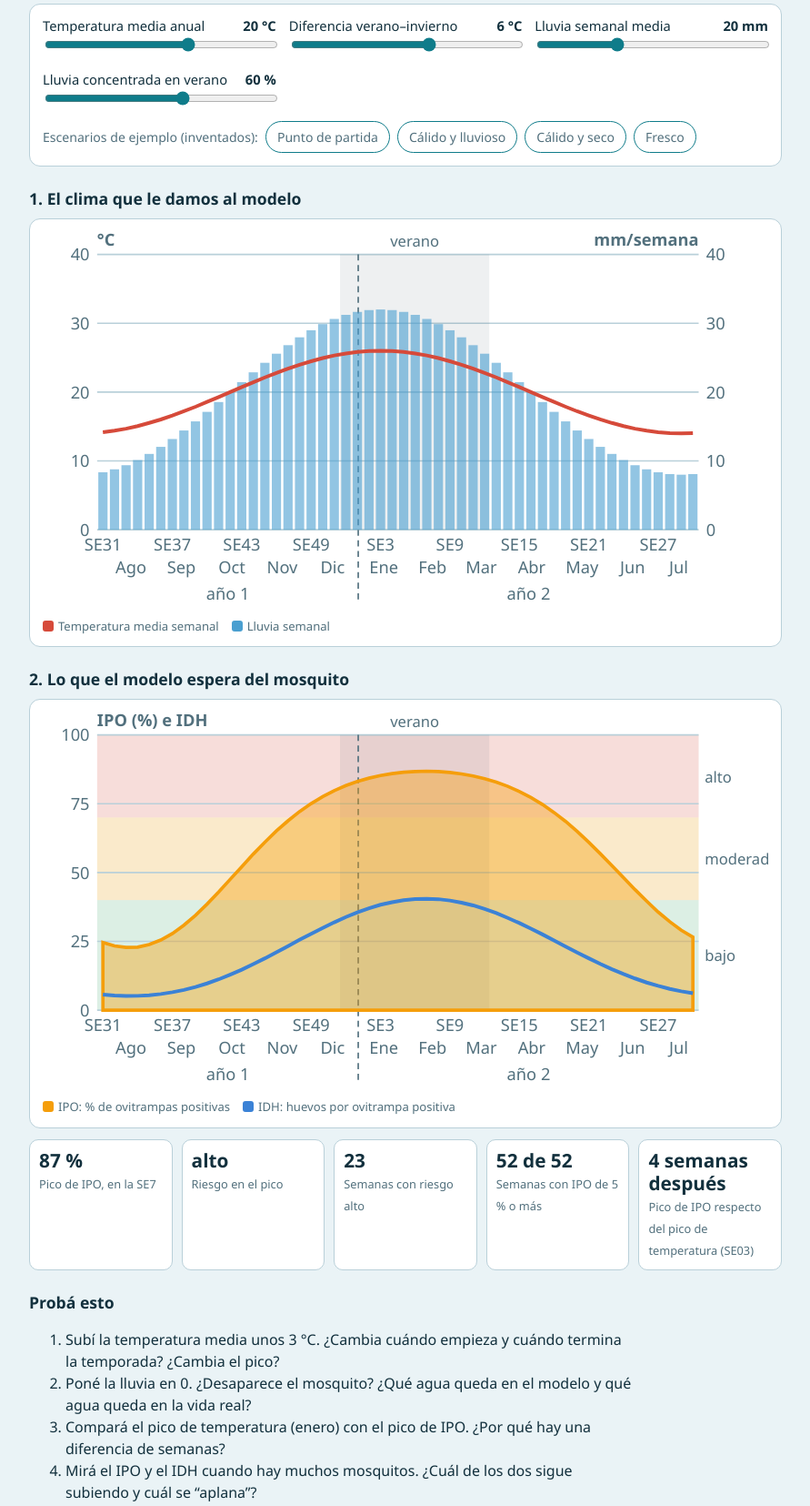
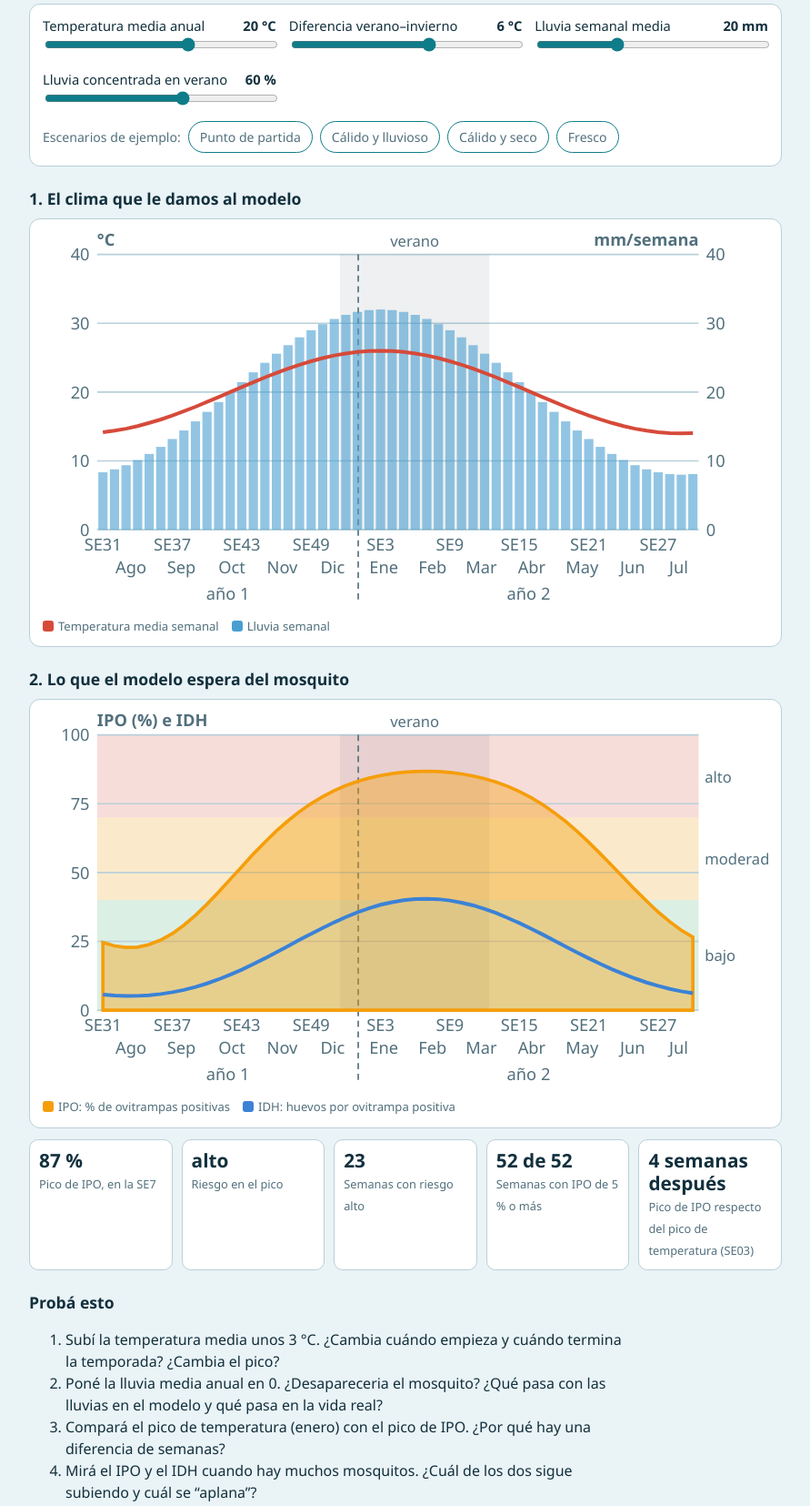
Before and after one commit to carlossanchezarg/simulador_IDH_IPO_Mosquito, a plain HTML site: page index.html in a window 1280 px wide. Shown: the part 140-1795 px from the top of the page at 91% size, without its empty margins (194-1085 px from the left). Drawn offline with Linux system fonts and the light colour scheme.

Commit message:
Se hacen cambios en el texto.

```diff
--- a/index.html
+++ b/index.html
@@ -49,7 +49,7 @@ code{font-size:.9em}
 <label>Lluvia semanal media <b id="vr"></b><input type="range" id="r" min="0" max="60" step="1" value="20"></label>
 <label>Lluvia concentrada en verano <b id="vc"></b><input type="range" id="c" min="0" max="100" step="5" value="60"></label>
 </div>
-<div class="sc">Escenarios de ejemplo (inventados):
+<div class="sc">Escenarios de ejemplo:
 <button data-s="20,6,20,60">Punto de partida</button>
 <button data-s="24,5,35,60">Cálido y lluvioso</button>
 <button data-s="24,5,6,60">Cálido y seco</button>
@@ -69,7 +69,7 @@ code{font-size:.9em}
 <h2>Probá esto</h2>
 <ol class="try">
 <li>Subí la temperatura media unos 3 °C. ¿Cambia cuándo empieza y cuándo termina la temporada? ¿Cambia el pico?</li>
-<li>Poné la lluvia en 0. ¿Desaparece el mosquito? ¿Qué agua queda en el modelo y qué agua queda en la vida real?</li>
+<li>Poné la lluvia media anual en 0. ¿Desapareceria el mosquito? ¿Qué pasa con las lluvias en el modelo y qué pasa en la vida real?</li>
 <li>Compará el pico de temperatura (enero) con el pico de IPO. ¿Por qué hay una diferencia de semanas?</li>
 <li>Mirá el IPO y el IDH cuando hay muchos mosquitos. ¿Cuál de los dos sigue subiendo y cuál se “aplana”?</li>
 </ol>
```
